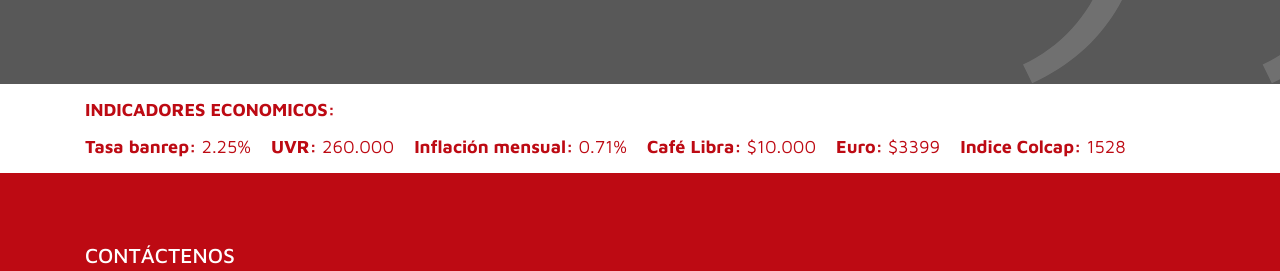
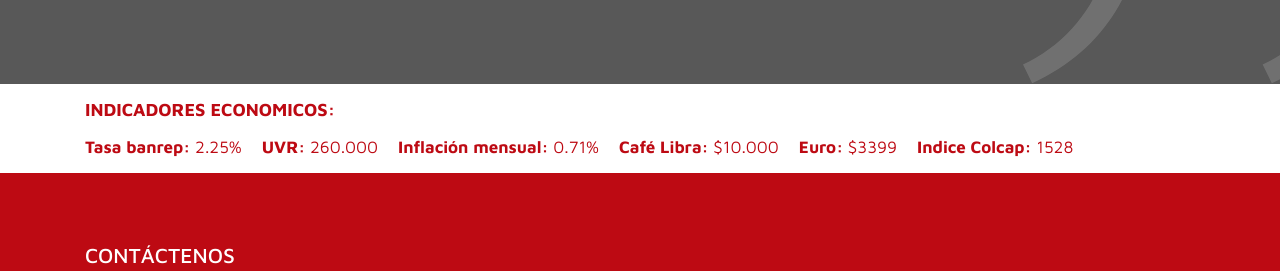
Before and after one commit to emiliano0662/vcf-auditores, a website: page dist/index.html in a window 1280 px wide. Shown: the part 4759-5030 px from the top of the page. Drawn offline with Linux system fonts and the light colour scheme.

Commit message:
cambios generales

```diff
--- a/src/scss/custom/_section_home_economic_indicators.scss
+++ b/src/scss/custom/_section_home_economic_indicators.scss
@@ -17,12 +17,12 @@
             float: left;
             margin: 0px 20px 15px 0px;
             font-weight: 700;
-            font-size: 18px;
+            font-size: 17px;
             color: #bd0a13;
 
             span {
                 font-weight: 400;
-                font-size: 18px;
+                font-size: 17px;
                 color: #bd0a13;
             }
         }
```
Also changed, not shown: dist/assets/css/bundle.min.css.
